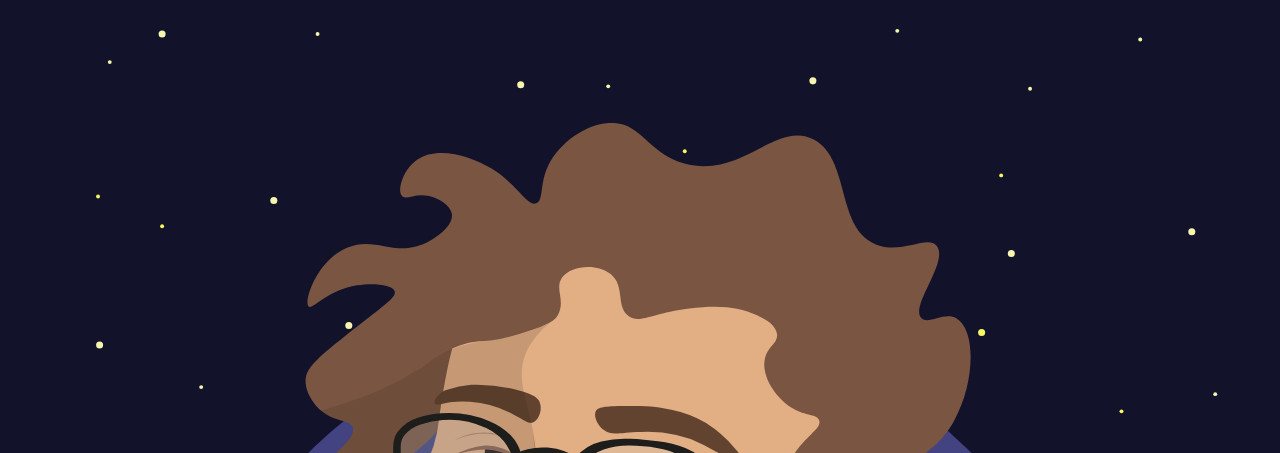
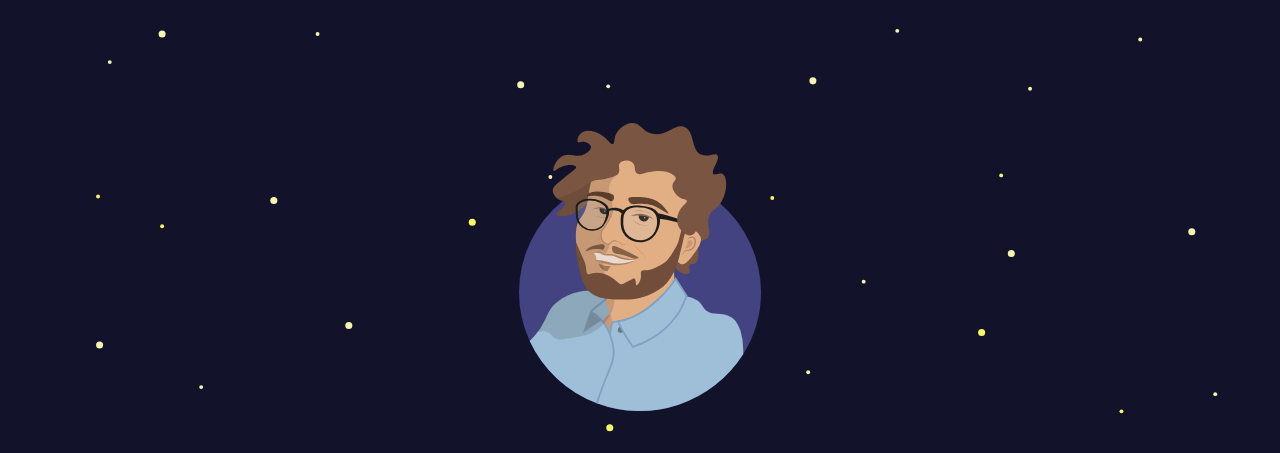
Before and after one commit to florinrusu96/personal-site, a plain HTML site: page index.html in a window 1280 px wide. Shown: the part 75-528 px from the top of the page. Drawn offline with Linux system fonts and the light colour scheme; some packages are replaced by stand-ins of ours.

Commit message:
Fixed height of icon

```diff
--- a/functions/package.json
+++ b/functions/package.json
@@ -15,7 +15,7 @@
   "dependencies": {
     "cors": "^2.8.5",
     "firebase-admin": "^8.10.0",
-    "firebase-functions": "^3.6.1",
+    "firebase-functions": "^3.14.1",
     "nodemailer": "^6.4.10"
   },
   "devDependencies": {
--- a/styles.css
+++ b/styles.css
@@ -65,7 +65,8 @@ body{
 }
 
 .icon{
-    padding:3em;
+    height: 80%;
+    padding: 3em;
 }
 
 .name{
```
Also changed, not shown: 1 other file.
